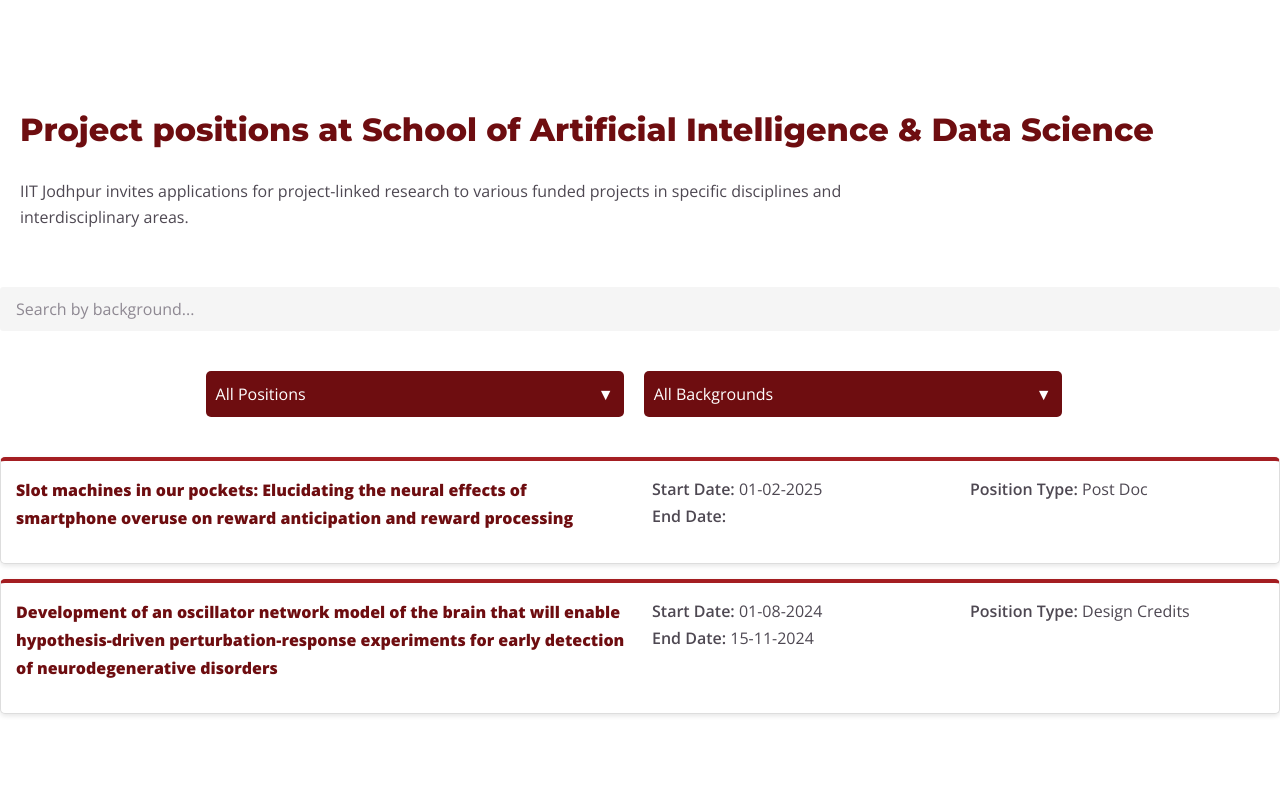
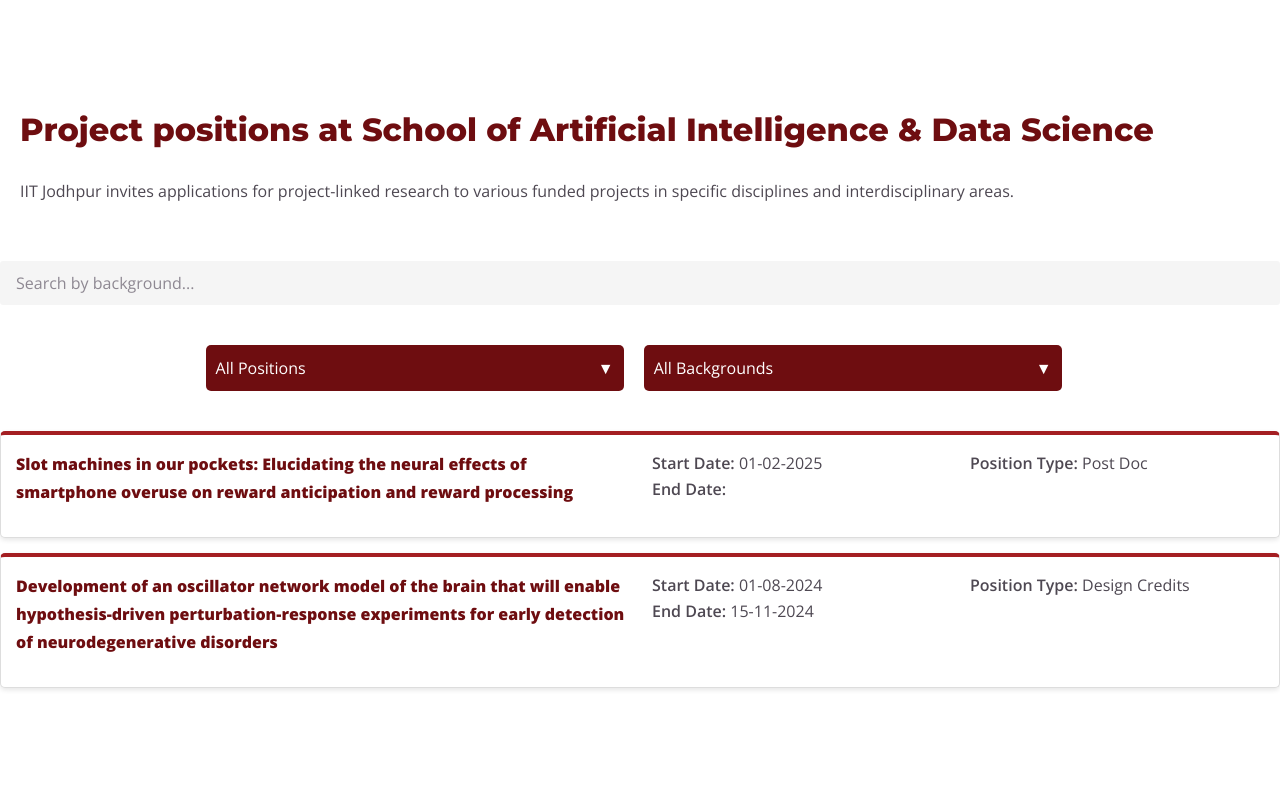
Before and after one commit to SAIDEIITJ/SAIDE_main, a Jekyll site: the page built from _pages/projectsPositions.md, in a window 1280 px wide. Shown: the part 574-1367 px from the top of the page. Built offline with Jekyll 4.4.1, drawn with Linux system fonts in a browser that asks for light colours; nearby versions of some CDN libraries; grey boxes are pictures that could not be loaded.

Commit message:
minor updates

```diff
--- a/_pages/projectsPositions.md
+++ b/_pages/projectsPositions.md
@@ -18,9 +18,9 @@
 
 <h1 style="text-transform: none;">Project positions at School of Artificial Intelligence & Data Science</h1>
 <div class="row">
-<div class="col-md-9">
+
 <p>IIT Jodhpur invites applications for project-linked research to various funded projects in specific disciplines and interdisciplinary areas. </p>
-</div>
+
 </div>
 </div>
 <br>
```
Also changed, not shown: 1 other file.
